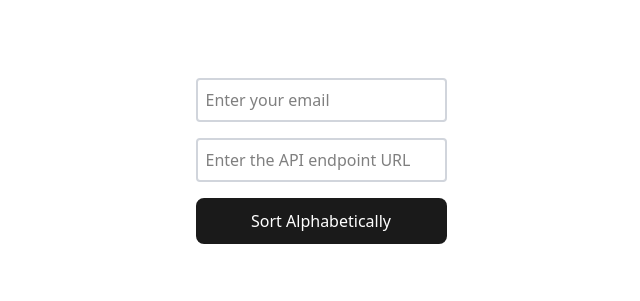
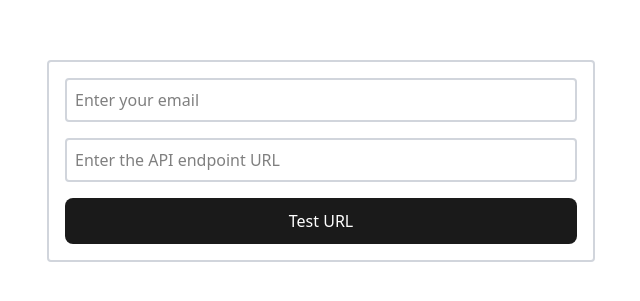
Before and after one commit to Hilton-J/devTask_frontend, a React (Vite) app: page / in a window 1280 px wide. Shown: the part 239-540 px from the top of the page, without its empty margins (319-959 px from the left). Built offline with nearby package versions, Linux system fonts and the light colour scheme.

Commit message:
minor changes

```diff
--- a/src/components/WordSorter.tsx
+++ b/src/components/WordSorter.tsx
@@ -1,15 +1,11 @@
 import { useState } from "react";
 import { usePost } from "../hook/usePost";
-interface SortResponse {
-  message: string[];
-  error?: string;
-}
 
 const WordSorter = () => {
   const [email, setEmail] = useState("");
   const [endpointURL, setEndpointURL] = useState("");
 
-  const { data, loading, error, post } = usePost<SortResponse>(
+  const { data, loading, error, post } = usePost(
     "https://yhxzjyykdsfkdrmdxgho.supabase.co/functions/v1/application-task",
   );
 
@@ -17,11 +13,9 @@ const WordSorter = () => {
     await post(endpointURL, email);
   };
 
-  console.log("Data from usePost:", data);
-
   return (
-    <div className="">
-      <form className="flex flex-col gap-4">
+    <div className="border-2 border-solid border-gray-300 p-4 rounded  mx-auto">
+      <form className="flex flex-col gap-4 w-lg">
         <input
           type="email"
           value={email}
@@ -40,12 +34,12 @@ const WordSorter = () => {
           required
         />
         <button
-          onClick={handleSubmit}
+          onSubmit={handleSubmit}
           disabled={loading}
           type="submit"
           className="bg-blue-500 text-white p-2 rounded"
         >
-          {loading ? "Sorting..." : "Sort Alphabetically"}
+          {loading ? "Testing..." : "Test URL"}
         </button>
 
         {error && <p style={{ color: "red" }}>{error}</p>}
@@ -53,7 +47,7 @@ const WordSorter = () => {
         {data?.message && (
           <div>
             <h3>Result:</h3>
-            <p>{data.message.join(", ")}</p>
+            <p>{data.message}</p>
           </div>
         )}
       </form>
--- a/src/hook/usePost.tsx
+++ b/src/hook/usePost.tsx
@@ -1,15 +1,15 @@
 import { useState } from "react";
 import axios, { type AxiosError } from "axios";
 
-interface PostResult<T> {
-  data: T | null;
+interface PostResult {
+  data: { message: string } | null;
   error: string | null;
   loading: boolean;
   post: (apiEndpoint: string, email: string) => Promise<void>;
 }
 
-export const usePost = <T,>(url: string): PostResult<T> => {
-  const [data, setData] = useState<T | null>(null);
+export const usePost = (url: string): PostResult => {
+  const [data, setData] = useState(null);
   const [loading, setLoading] = useState<boolean>(false);
   const [error, setError] = useState<string | null>(null);
 
@@ -18,14 +18,14 @@ export const usePost = <T,>(url: string): PostResult<T> => {
       setLoading(true);
       setError(null);
 
-      console.log("Response from API:", url);
-      const response = await axios.post<T>(url, { url: apiEndpoint, email });
+      const response = await axios.post(
+        `${url}?url=${apiEndpoint}&email=${email}`,
+      );
 
       setData(response.data);
     } catch (err) {
-      const axiosError = err as AxiosError<{ message: string }>;
-      // Accessing the custom error message from your Express server if available
-      setError(axiosError.response?.data?.message || axiosError.message);
+      const axiosError = err as AxiosError<{ error: string }>;
+      setError(axiosError.response?.data.error || axiosError.message);
     } finally {
       setLoading(false);
     }
```
